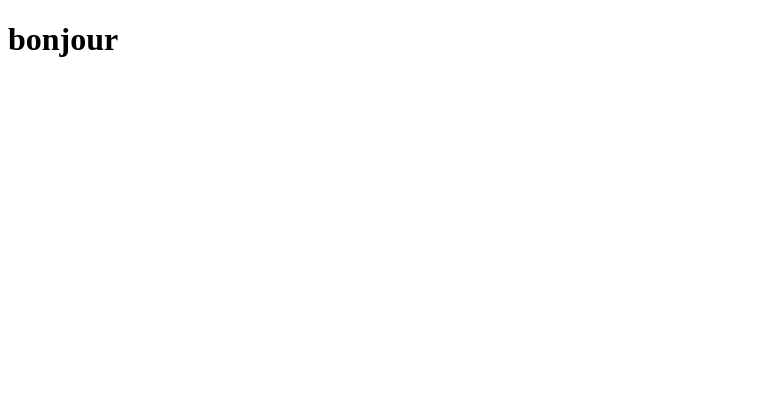
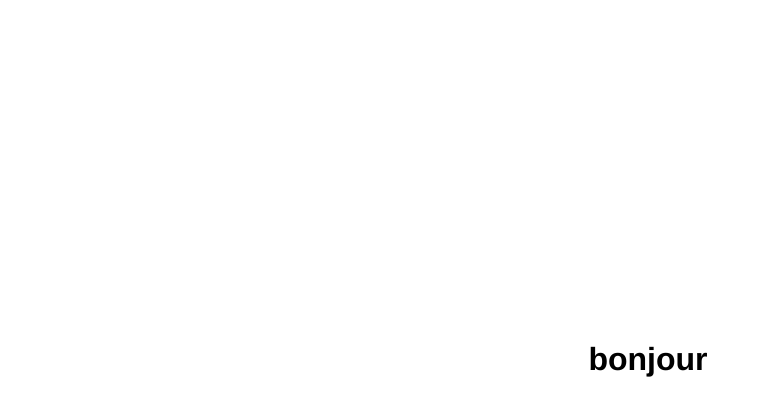
Before and after one commit to m2cci-CLI/hello, a plain HTML site: page index.html in a window 1280 px wide. Shown: the whole page, without its empty margins (0-761 px from the left). Drawn offline with Linux system fonts and the light colour scheme.

Commit message:
centre text

```diff
--- a/index.html
+++ b/index.html
@@ -6,6 +6,15 @@
 <meta charset="utf-8">
 
 </head>
+<style type="text/css">
+h1 {
+position :absolute;
+top:40%;
+width:100%;
+font-family:Helvetica;
+font-size:100;
+text-align:center;}
+</style>
 <body>
 <h1>bonjour </h1>
 </body>
```
